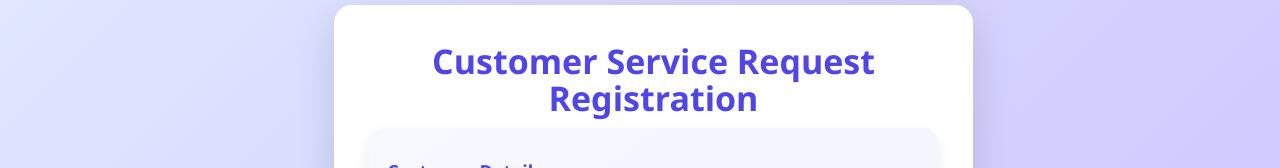
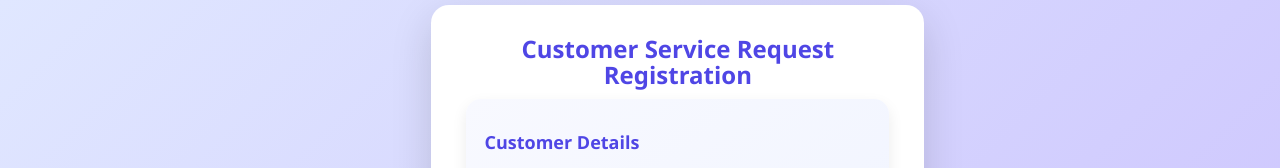
Before and after one commit to Saybiswa/service-portal, a React (Vite) app: page / in a window 1280 px wide. Shown: the top 168 px of the page. Built offline with nearby package versions, Linux system fonts and the light colour scheme; no server answers.

Commit message:
update the CustomerForm.css

```diff
--- a/src/pages/CustomerForm.css
+++ b/src/pages/CustomerForm.css
@@ -27,7 +27,7 @@ body {
 /* Title */
 .form-box h1 {
   text-align: center;
-  font-size: 34px;
+  font-size: 24px;
   color: #4f46e5;
   margin-bottom: 10px;
 }
```
